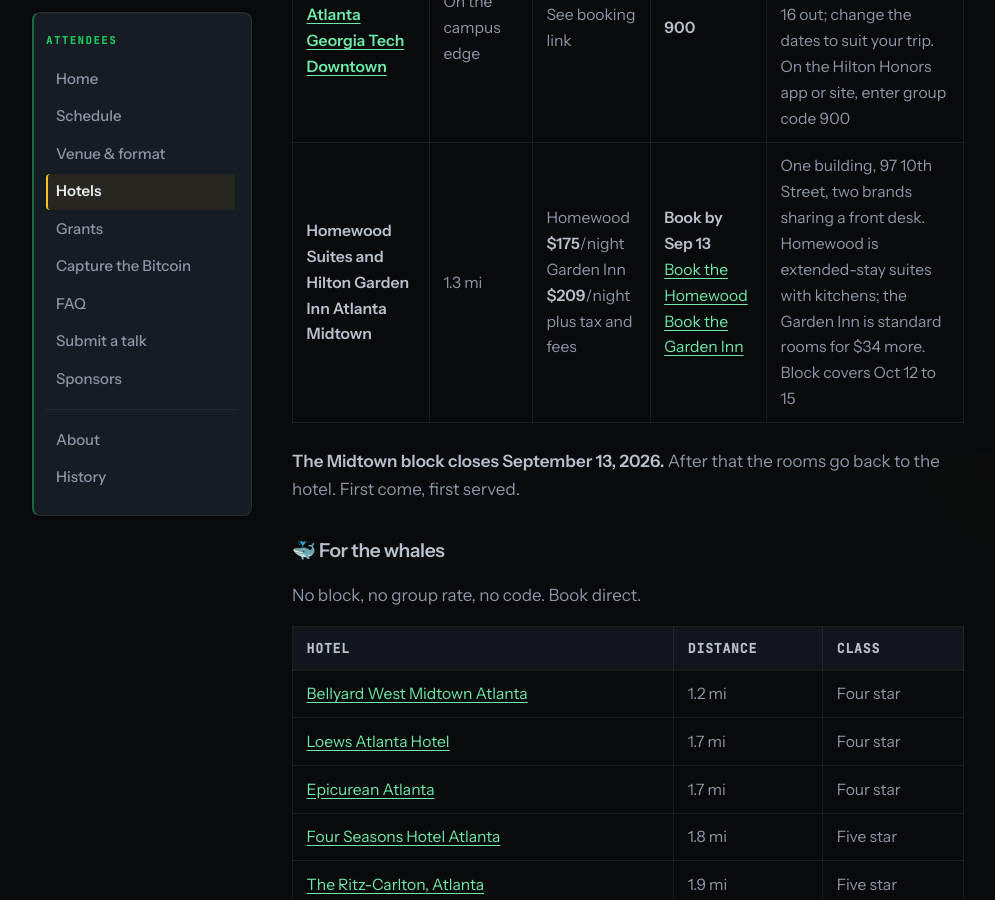
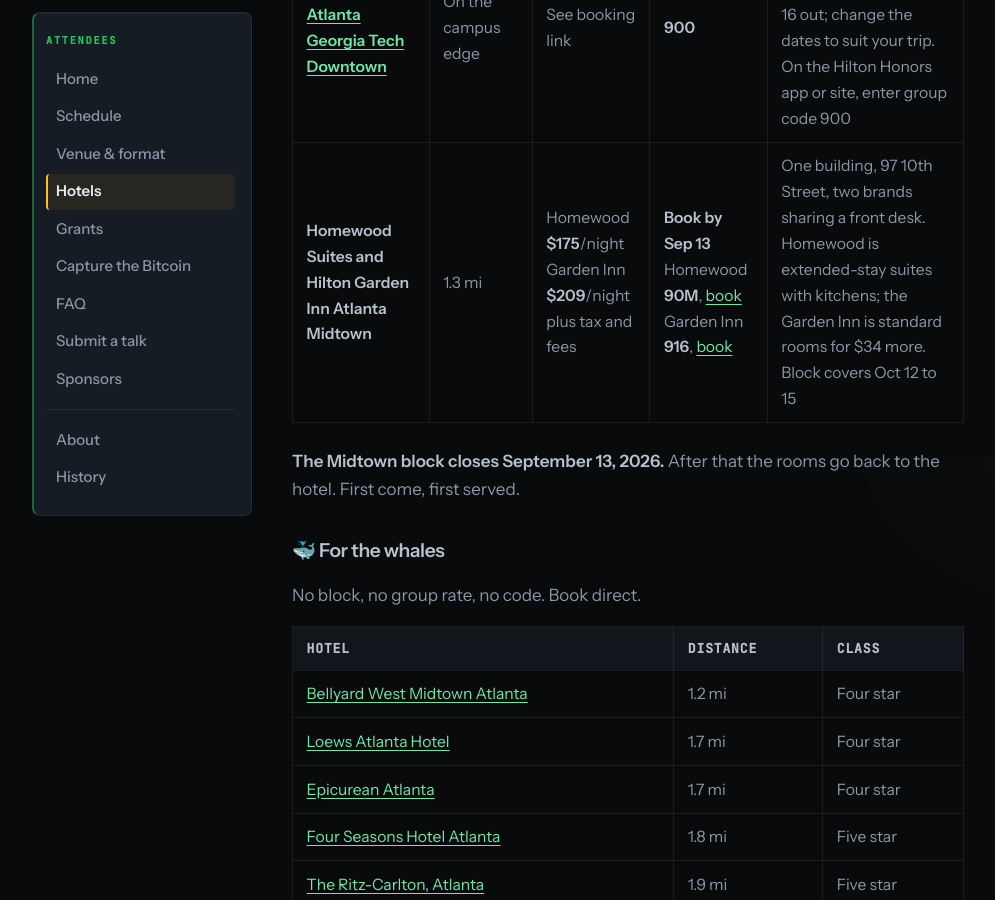
Before and after one commit to TABConf/8.tabconf.com, a Jekyll site: the page built from hotels.md, in a window 1280 px wide and 900 px high, scrolled down 445 px. Shown: the whole window, without its empty margins (42-1037 px from the left). Built offline with Jekyll 4.4.1, drawn with Linux system fonts in a browser that asks for light colours.

Commit message:
Hotels: add the two Midtown group codes

```diff
--- a/hotels.md
+++ b/hotels.md
@@ -15,7 +15,7 @@
 | Hotel | Distance | Rate | Booking code | Notes |
 |---|---|---|---|---|
 | **[Hampton Inn Atlanta Georgia Tech Downtown](https://www.hilton.com/en/book/reservation/rooms/?ctyhocn=ATLGTHX&arrivalDate=2026-10-11&departureDate=2026-10-16&groupCode=900&room1NumAdults=1&displayCurrency=USD)** | On the campus edge | See booking link | **900** | **Block is live.** Closest to the venue. The link is preset to Oct 11 in, Oct 16 out; change the dates to suit your trip. On the Hilton Honors app or site, enter group code 900 |
-| **Homewood Suites and Hilton Garden Inn Atlanta Midtown** | 1.3 mi | Homewood **$175**/night<br>Garden Inn **$209**/night<br>plus tax and fees | **Book by Sep 13**<br>[Book the Homewood](https://www.hilton.com/en/attend-my-event/atlmihw-90m-c7fd7344-106c-46e0-9e12-68ccf7307da3/)<br>[Book the Garden Inn](https://www.hilton.com/en/attend-my-event/atlamgi-916-9d58016b-8441-4458-934b-0ea6f2296f5e/) | One building, 97 10th Street, two brands sharing a front desk. Homewood is extended-stay suites with kitchens; the Garden Inn is standard rooms for $34 more. Block covers Oct 12 to 15 |
+| **Homewood Suites and Hilton Garden Inn Atlanta Midtown** | 1.3 mi | Homewood **$175**/night<br>Garden Inn **$209**/night<br>plus tax and fees | **Book by Sep 13**<br>Homewood **90M**, [book](https://www.hilton.com/en/attend-my-event/atlmihw-90m-c7fd7344-106c-46e0-9e12-68ccf7307da3/)<br>Garden Inn **916**, [book](https://www.hilton.com/en/attend-my-event/atlamgi-916-9d58016b-8441-4458-934b-0ea6f2296f5e/) | One building, 97 10th Street, two brands sharing a front desk. Homewood is extended-stay suites with kitchens; the Garden Inn is standard rooms for $34 more. Block covers Oct 12 to 15 |
 
 **The Midtown block closes September 13, 2026.** After that the rooms go back to the hotel. First come, first served.
 
```
